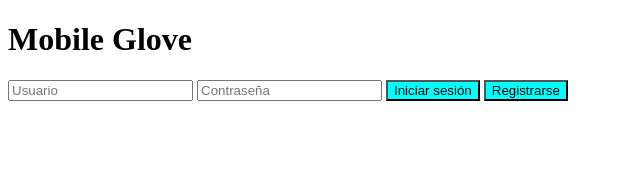
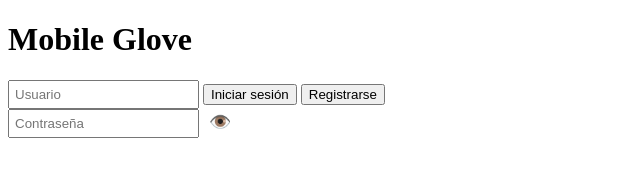
Before and after one commit to 3-TIC-ORT/proyecto-movilglove, a website: page index.html in a window 1280 px wide. Shown: the whole page, without its empty margins (0-640 px from the left). Drawn offline with Linux system fonts and the light colour scheme.

Commit message:
back-end

```diff
--- a/index.html
+++ b/index.html
@@ -9,8 +9,12 @@
 <body>
     <h1>Mobile Glove</h1>
   <input id="usuario"type="text" placeholder="Usuario">
-  <input type="text" id="contraseña" placeholder="Contraseña">
-    <button id="iniciar">Iniciar sesión</button>
-    <button id="resgistrarse">Registrarse</button>
+    <button id="iniciar" type="button">Iniciar sesión</button>
+    <button id="resgistrarse" type="button">Registrarse</button>
+    <div class="campo">
+      <input id="contrasena" type="password" placeholder="Contraseña">
+      <button type="button" class="ojo" onclick="togglePassword()">👁️</button>
+    </div>
+    <script src="script.js"></script>
   <body>
 </html>
--- /dev/null
+++ b/script.js
@@ -0,0 +1,8 @@
+function togglePassword() {
+    const input = document.getElementById("contrasena");
+    if (input.type === "password") {
+      input.type = "text";
+    } else {
+      input.type = "password";
+    }
+  }
--- a/styles.css
+++ b/styles.css
@@ -1,7 +1,20 @@
-#iniciar {
-    background-color: aqua;
+.campo{
+    .campo {
+        display: flex;
+        align-items: center;
+        gap: 5px;
+      }
+      input {
+        padding: 5px;
+      }
+      button.ojo {
+        background: none;
+        border: none;
+        cursor: pointer;
+        font-size: 18px;
+      }
 }
 
-#resgistrarse{
-    background-color: aqua;
+#usuario{
+    padding: 5px;
 }
```
Also changed, not shown: Node.js (added, +8 -0 lines), READ.md (+2 -0 lines), Sf.md (added, +7 -0 lines), package.json (added, +20 -0 lines), user.json (deleted).
